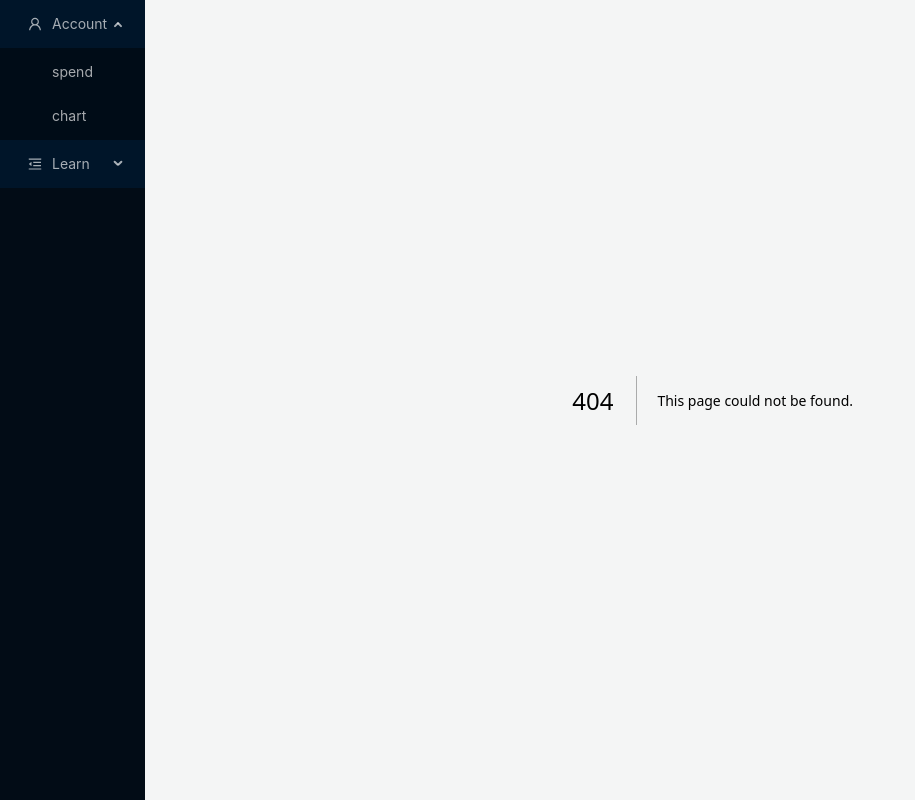
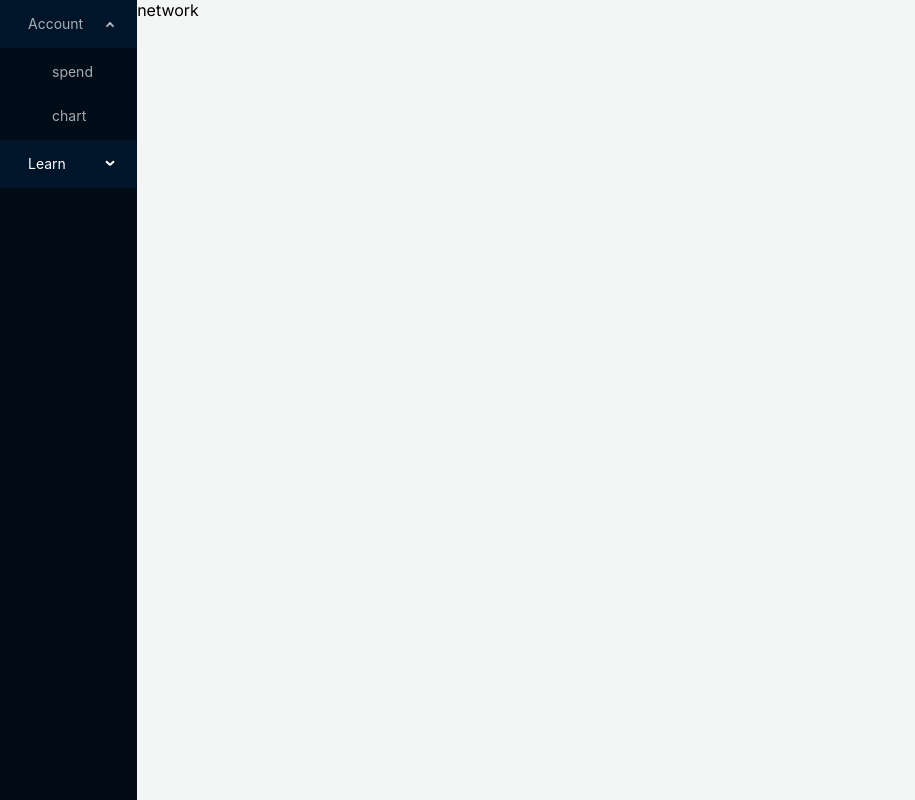
Before and after one commit to Petrificus-totalus/probiotics_blog, a Next.js app: page /network in a window 1280 px wide. Before the commit this address had no page. Shown: the whole page, without its empty margins (0-915 px from the left). Built offline with nearby package versions, Linux system fonts and the light colour scheme.

Commit message:
feat: algorithm change to masonry layout

```diff
--- a/package.json
+++ b/package.json
@@ -19,6 +19,7 @@
     "next": "14.2.3",
     "react": "^18",
     "react-dom": "^18",
-    "react-markdown-editor-lite": "^1.3.4"
+    "react-markdown-editor-lite": "^1.3.4",
+    "react-masonry-css": "^1.0.16"
   }
 }
--- a/src/app/(learn)/algorithm/algorithm.module.css
+++ b/src/app/(learn)/algorithm/algorithm.module.css
@@ -1,9 +1,14 @@
 .container {
   margin: 10px;
-  background: #fff;
-  padding: 10px;
 }
 .header {
   display: flex;
+  background: #fff;
   gap: 15px;
+  padding: 20px;
+  margin-bottom: 20px;
 }
+
+.content {
+  padding: 0 25px;
+}
--- /dev/null
+++ b/src/app/(learn)/network/page.jsx
@@ -0,0 +1,5 @@
+import React from "react";
+
+export default function Network() {
+  return <div>network</div>;
+}
--- a/src/app/globals.css
+++ b/src/app/globals.css
@@ -51,3 +51,24 @@ a {
   font-size: 30px;
   height: 30px;
 }
+
+.my-masonry-grid {
+  display: -webkit-box; /* Not needed if autoprefixing */
+  display: -ms-flexbox; /* Not needed if autoprefixing */
+  display: flex;
+  margin-left: -30px;
+
+  /* gutter size offset */
+  width: auto;
+}
+.my-masonry-grid_column {
+  padding-left: 30px; /* gutter size */
+  background-clip: padding-box;
+}
+
+/* Style your items */
+.my-masonry-grid_column > div {
+  /* change div to reference your elements you put in <Masonry> */
+  /* background: grey; */
+  margin-bottom: 30px;
+}
--- /dev/null
+++ b/src/components/algorithmCard/algoCard.module.css
@@ -0,0 +1,27 @@
+.container {
+  width: 300px;
+  padding: 10px;
+  cursor: pointer;
+  display: flex;
+  flex-direction: column;
+  border-radius: 4px;
+  box-shadow: 0 4px 8px rgba(0, 0, 0, 0.1), 0 6px 20px rgba(0, 0, 0, 0.1);
+  background: #fff;
+  transition: all 0.1s linear;
+}
+.container:hover {
+  transform: scale(1.02);
+}
+.desc {
+  font-weight: bold;
+}
+.content1 {
+  display: flex;
+  justify-content: space-between;
+  align-items: center;
+}
+.content2 {
+  display: flex;
+  gap: 10px;
+  flex-wrap: wrap;
+}
--- a/src/components/menu/menuList.jsx
+++ b/src/components/menu/menuList.jsx
@@ -4,7 +4,6 @@ import { Menu } from "antd";
 import { usePathname } from "next/navigation";
 import Link from "next/link";
 import styles from "./menuList.module.css";
-import { MenuFoldOutlined, UserOutlined } from "@ant-design/icons";
 
 export default function Menulist() {
   const path = usePathname();
@@ -12,7 +11,6 @@ export default function Menulist() {
     {
       key: "bank_account",
       label: "Account",
-      icon: <UserOutlined />,
       children: [
         {
           key: "/spend",
@@ -27,7 +25,6 @@ export default function Menulist() {
     {
       key: "learn",
       label: "Learn",
-      icon: <MenuFoldOutlined />,
       children: [
         {
           key: "/algorithm",
@@ -36,6 +33,10 @@ export default function Menulist() {
         {
           key: "/h5c3",
           label: <Link href="/h5c3">h5c3</Link>,
+        },
+        {
+          key: "/network",
+          label: <Link href="/network">network</Link>,
         },
       ],
     },
--- /dev/null
+++ b/src/lib/constant.js
@@ -0,0 +1,5 @@
+export const tagColor = {
+  easy: "green",
+  medium: "orange",
+  hard: "red",
+};
```
Also changed, not shown: src/app/(learn)/algorithm/page.jsx (+35 -47 lines), src/components/algorithmCard/algorithmcard.jsx (added, +31 -0 lines), 2 other files (tests, documents, lock files or other folders).
